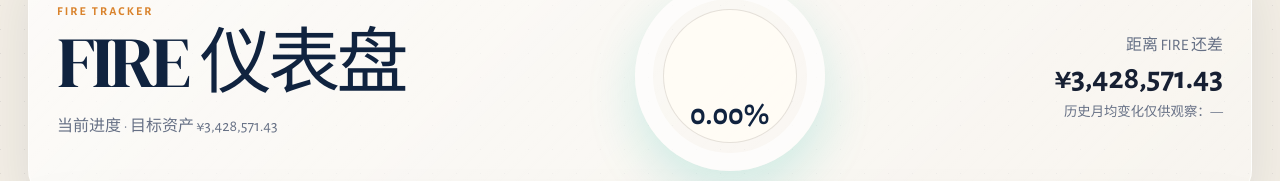
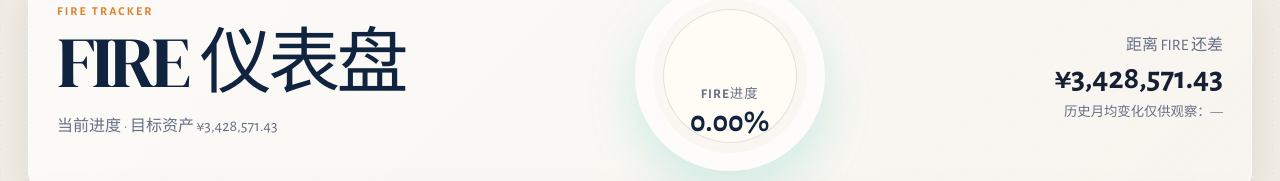
Before and after one commit to ASC8384/AssetLens, a React (Vite) app: page / in a window 1280 px wide. Both pictures are taken after a click on the button "FIRE". Shown: the part 619-800 px from the top of the page. Built offline with nearby package versions, Linux system fonts and the light colour scheme.

Commit message:
Center FIRE progress ring label

```diff
--- a/src/components/FireView.tsx
+++ b/src/components/FireView.tsx
@@ -29,7 +29,10 @@ export function FireView({ data, onChange }: { data: AppData; onChange: (data: A
         </div>
         <div className="fire-progress-orbit" aria-label="进度环">
           <span className="fire-progress-fill" style={{ '--progress': `${Math.min(100, analysis.fireProgress * 100)}%` } as React.CSSProperties} />
-          <strong>{formatPercent(analysis.fireProgress)}</strong>
+          <div className="fire-progress-center">
+            <small>FIRE进度</small>
+            <strong>{formatPercent(analysis.fireProgress)}</strong>
+          </div>
         </div>
         <div className="hero-delta">
           <span>距离 FIRE 还差</span>
--- a/src/styles.css
+++ b/src/styles.css
@@ -254,9 +254,9 @@ th.sticky-col { background: #f4efe6; z-index: 3; }
 .fire-hero-visual { align-items: center; }
 .fire-progress-orbit { position: relative; width: 190px; height: 190px; display: grid; place-items: center; border-radius: 50%; background: conic-gradient(var(--teal) var(--progress), rgba(16,35,63,.12) 0); box-shadow: inset 0 0 0 18px rgba(255,255,255,.62), 0 20px 50px rgba(18,184,166,.18); }
 .fire-progress-orbit::before { content: ''; position: absolute; inset: 28px; border-radius: 50%; background: rgba(255,252,245,.9); border: 1px solid var(--line); }
-.fire-progress-orbit strong, .fire-progress-orbit small { position: relative; z-index: 1; }
-.fire-progress-orbit strong { font-size: 30px; color: var(--navy); }
-.fire-progress-orbit small { position: absolute; bottom: 44px; color: var(--muted); }
+.fire-progress-center { position: relative; z-index: 1; display: grid; gap: 4px; justify-items: center; text-align: center; }
+.fire-progress-center strong { font-size: 30px; color: var(--navy); line-height: 1; }
+.fire-progress-center small { color: var(--muted); font-weight: 800; letter-spacing: .08em; }
 .fire-route-card { margin-top: 16px; padding: 22px; border-radius: 28px; background: linear-gradient(135deg, rgba(16,35,63,.96), rgba(34,102,255,.78)); color: white; box-shadow: 0 24px 70px rgba(16,35,63,.22); overflow: hidden; position: relative; }
 .fire-route-card::after { content: ''; position: absolute; width: 360px; height: 360px; right: -140px; top: -160px; border-radius: 50%; border: 1px solid rgba(255,255,255,.14); box-shadow: inset 0 0 0 44px rgba(255,255,255,.04), inset 0 0 0 100px rgba(255,255,255,.025); }
 .fire-route-header { display: flex; justify-content: space-between; align-items: start; position: relative; z-index: 1; }
```
Also changed, not shown: 1 other file (tests, documents, lock files or other folders).
